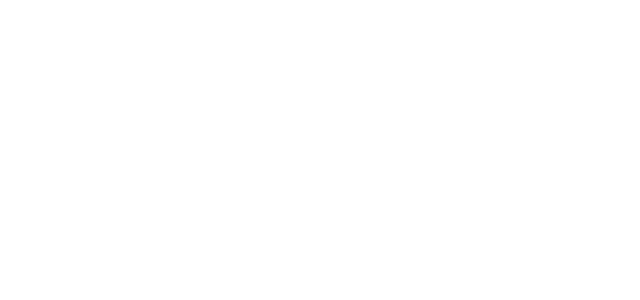
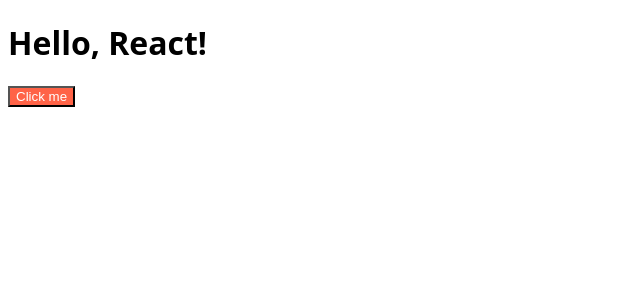
Before and after one commit to jmh0434/react-movie, a React (Create React App) app: page / in a window 1280 px wide. Shown: the top 300 px of the page, without its empty margins (0-640 px from the left). Built offline with nearby package versions, Linux system fonts and the light colour scheme.

Commit message:
CSS 모듈

```diff
--- a/package.json
+++ b/package.json
@@ -6,6 +6,7 @@
     "@testing-library/jest-dom": "^5.16.4",
     "@testing-library/react": "^13.3.0",
     "@testing-library/user-event": "^13.5.0",
+    "prop-types": "^15.8.1",
     "react": "^18.2.0",
     "react-dom": "^18.2.0",
     "react-scripts": "5.0.1",
--- a/src/App.js
+++ b/src/App.js
@@ -1,7 +1,11 @@
-
+import Button from "./Button";
+import styles from "./App.module.css" // app 모듈 css
 function App() {
   return (
-    <div></div>
+    <div>
+      <h1 className={styles.title}>Hello, React!</h1>
+      <Button text = {"Click me"}></Button>
+    </div>
   );
 }
 
--- /dev/null
+++ b/src/App.module.css
@@ -0,0 +1,4 @@
+.title{
+    font-family: system-ui, -apple-system, BlinkMacSystemFont, 'Segoe UI', Roboto, Oxygen, Ubuntu, Cantarell, 'Open Sans', 'Helvetica Neue', sans-serif;
+    font-style: initial;
+}
--- /dev/null
+++ b/src/Button.js
@@ -0,0 +1,12 @@
+import PropTypes from "prop-types";
+import styles from "./Button.module.css"; // 버튼 모듈 css
+
+function Button ({text}) {
+    return(
+        <button className={styles.title}>{text}</button> // 클래스 이름을 title로 정한 다음에 prop으로 넘김
+    );
+}
+Button.propTypes = { // prop 유효성 검사
+    text: PropTypes.string.isRequired, // {text}에는 문자만 오게 할 것
+};
+export default Button;
--- /dev/null
+++ b/src/Button.module.css
@@ -0,0 +1,4 @@
+.title{
+    color:white;
+    background-color: tomato;
+}
```
Also changed, not shown: 1 other file (tests, documents, lock files or other folders).
